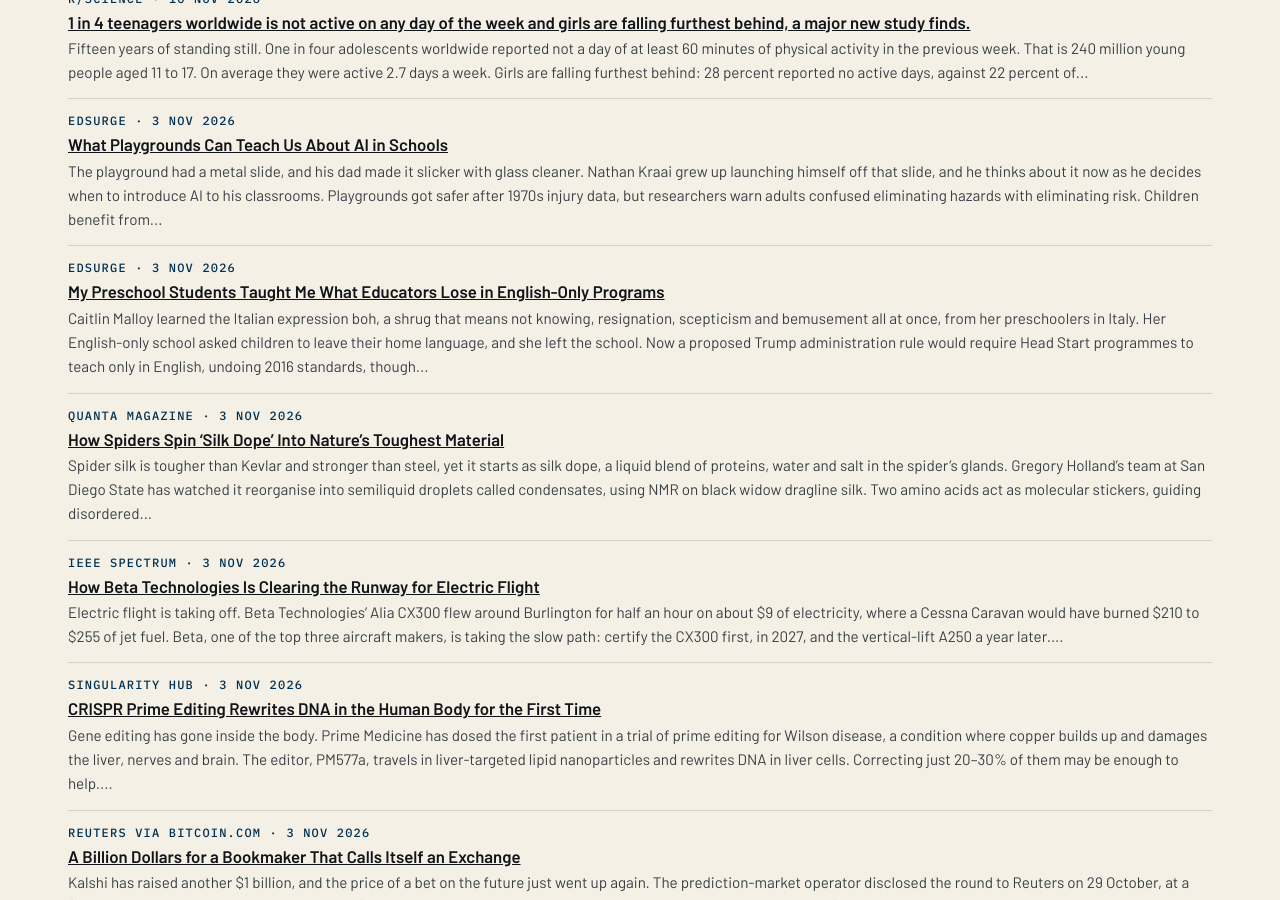
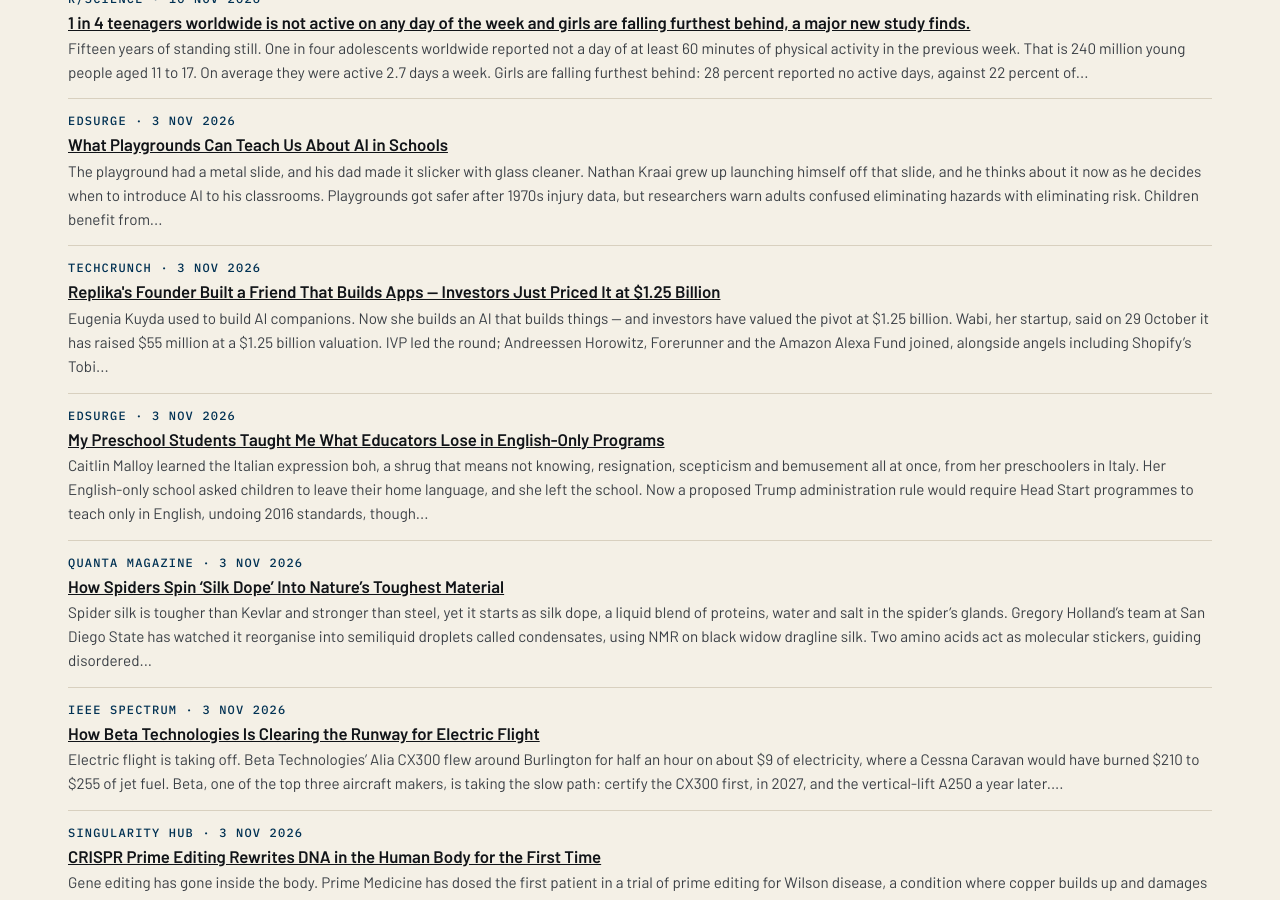
Before and after one commit to katz-news/katz.news, a Jekyll site: the page built from briefs/index.html, in a window 1280 px wide and 900 px high, scrolled down 7688 px. Built offline with Jekyll 4.4.1, drawn with Linux system fonts in a browser that asks for light colours.

Commit message:
Publish 2026-11-06

```diff
--- a/_data/build.yml
+++ b/_data/build.yml
@@ -1 +1 @@
-published_at: 2026-11-06T20:29:01Z
+published_at: 2026-11-06T20:30:07Z
--- /dev/null
+++ b/_posts/briefs/2026-11-06-replikas-founder-built-a-friend-that-builds-apps-investors-just-priced-it-at-dollar125-billion.md
@@ -0,0 +1,18 @@
+---
+published: true
+title: Replika's Founder Built a Friend That Builds Apps — Investors Just Priced
+  It at $1.25 Billion
+date: 2026-11-03
+section: entrepreneurship
+source_name: TechCrunch
+source_url: https://techcrunch.com/2026/10/29/wabi-the-ai-agent-that-builds-mini-apps-now-valued-at-1-25b-after-latest-round/
+---
+Eugenia Kuyda used to build AI companions. Now she builds an AI that builds things — and investors have valued the pivot at $1.25 billion.
+
+Wabi, her startup, said on 29 October it has raised $55 million at a $1.25 billion valuation. IVP led the round; Andreessen Horowitz, Forerunner and the Amazon Alexa Fund joined, alongside angels including Shopify's Tobi Lütke, Salesforce's Marc Benioff, Marissa Mayer, Dick Costolo and Alex Pall of The Chainsmokers.
+
+The product changed last month. Wabi began as a tool for building apps from prompts. In September it pivoted to a messenger built around a personal agent — Wabi 2.0 — which builds the interfaces you need as part of getting things done: meal plans, restaurant shortlists, date nights, fitness plans, trivia games. It launched to all users on 19 October, free, with no business model settled.
+
+The valuation is, by any measure, a bet on taste. Wabi has disclosed $75 million in funding in total, counting a $20 million pre-seed in November 2025, and no user, revenue or retention figures at all.
+
+Conclusion: Wabi is not an app, but rather an assistant that writes its own apps — and the market has priced the idea before the numbers exist.
```
